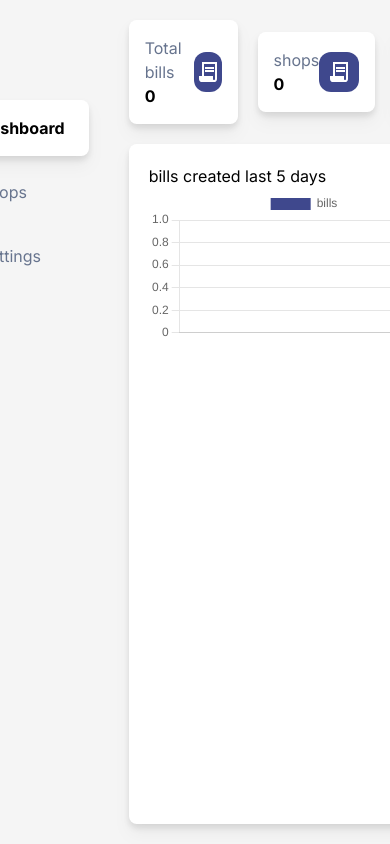
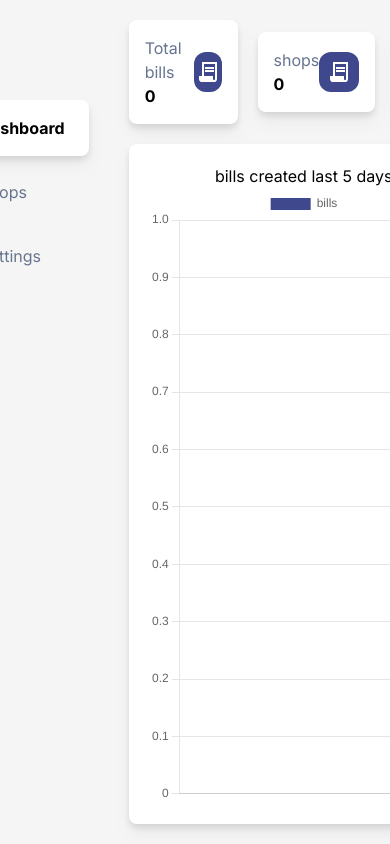
Before and after one commit to shadinmd/biller, a Next.js app in the folder frontend/: page /vendor in a window 390 px wide. Shown: the top 844 px of the page. Built offline with nearby package versions, Linux system fonts and the light colour scheme; no server answers; sample sign-in values are in the browser's storage.

Commit message:
update: made graphs more responsive

```diff
--- a/frontend/app/vendor/page.tsx
+++ b/frontend/app/vendor/page.tsx
@@ -112,7 +112,7 @@ const Vendor = () => {
 				<div className="flex items-center justify-between p-4 bg-white rounded-lg drop-shadow-lg w-full">
 					<div>
 						<p className="text-custom-light-gray">Expiry</p>
-						<p className="font-bold">{moment(vendor.planExpiry).format("DD-MM-YYYY")}</p>
+						<p className="font-bold text-sm">{moment(vendor.planExpiry).format("DD/MM/YY")}</p>
 					</div>
 					<div className="flex items-center justify-center bg-primary rounded-xl w-[40px] h-[40px]">
 						<Icon icon={"material-symbols:contract"} className="text-white text-2xl" />
@@ -120,10 +120,14 @@ const Vendor = () => {
 				</div>
 
 			</div>
-			<div className='w-full h-full bg-white drop-shadow-lg rounded-lg p-5'>
+			<div className='flex flex-col items-center justify-center w-full h-full bg-white drop-shadow-lg rounded-lg p-5'>
 				<p>bills created last 5 days</p>
+				<div className='flex items-center justify-center h-full w-full'>
 					<Bar
 						datasetIdKey='id'
+						options={{
+							maintainAspectRatio: false
+						}}
 						data={{
 							labels: data.map(e => e._id),
 							datasets: [
@@ -138,6 +142,7 @@ const Vendor = () => {
 					/>
 				</div>
 			</div>
+		</div>
 	)
 }
 
--- a/frontend/components/shared/ProductGraph.tsx
+++ b/frontend/components/shared/ProductGraph.tsx
@@ -41,11 +41,14 @@ const ProductGraph = ({ id, api }: Props) => {
 	}, [])
 
 	return (
-		<div className="bg-white drop-shadow-lg p-5 rounded-lg w-full h-full">
+		<div className="flex flex-col items-center justify-center bg-white drop-shadow-lg p-5 rounded-lg w-full h-full">
 			<p>bills created last 5 days</p>
-			<div>
+			<div className="flex items-center justify-center w-full h-full">
 				<Bar
 					datasetIdKey='id'
+					options={{
+						maintainAspectRatio: false
+					}}
 					data={{
 						labels: data.map(e => e.date),
 						datasets: [
```
Lines whose indentation alone changed are shown as unchanged.
